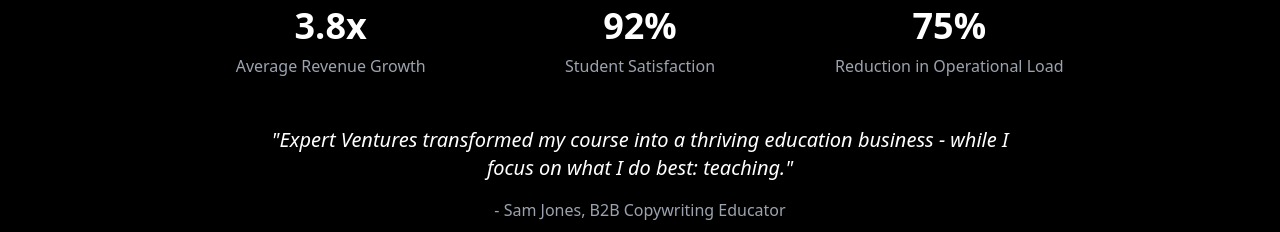
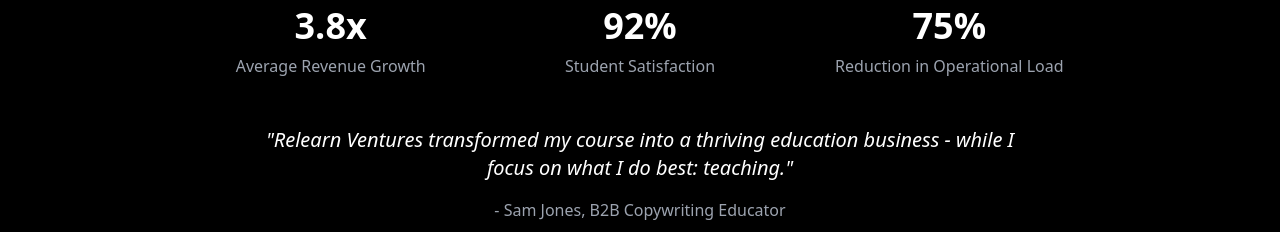
Before and after one commit to fluentforward/relearn-site, a plain HTML site: page index.html in a window 1280 px wide. Shown: the part 1680-1912 px from the top of the page. Drawn offline with nearby package versions, Linux system fonts and the light colour scheme.

Commit message:
name fix

```diff
--- a/index.html
+++ b/index.html
@@ -105,7 +105,7 @@
                 </div>
             </div>
             <div class="text-center max-w-3xl mx-auto">
-                <p class="text-xl italic mb-4">"Expert Ventures transformed my course into a thriving education business - while I focus on what I do best: teaching."</p>
+                <p class="text-xl italic mb-4">"Relearn Ventures transformed my course into a thriving education business - while I focus on what I do best: teaching."</p>
                 <p class="text-gray-400">- Sam Jones, B2B Copywriting Educator</p>
                 <p class="text-sm text-gray-400 mt-8">*Based on initial partner cohort</p>
             </div>
```
